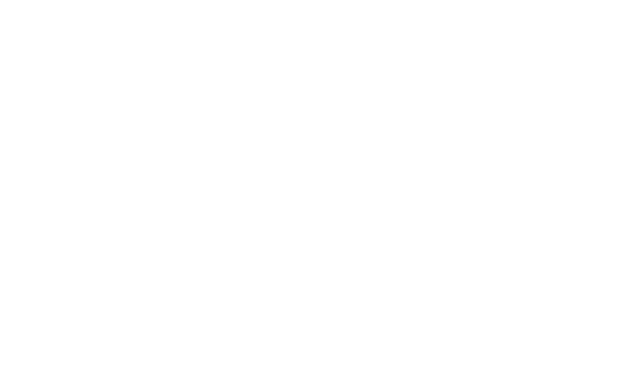
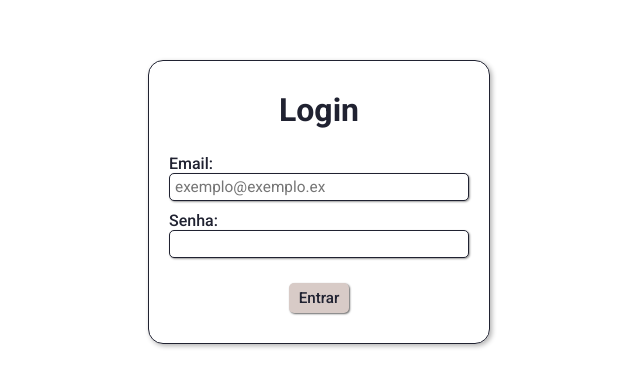
Before and after one commit to RGMenezes/jogo_da_velha, a Next.js app: page /login in a window 1280 px wide. Shown: the part 190-576 px from the top of the page, without its empty margins (321-961 px from the left). Built offline with nearby package versions, Linux system fonts and the light colour scheme.

Commit message:
layout login finalizado

```diff
--- a/src/app/api/auth/[...nextauth]/route.ts
+++ b/src/app/api/auth/[...nextauth]/route.ts
@@ -13,7 +13,7 @@
         email: { label: 'email', type: 'text'},
         password: { label: 'password', type: 'password'}
       },
-      async authorize(credentials, req) {
+      async authorize(credentials, req): Promise<any> {
         Database()
 
         if(!credentials?.email || !credentials?.password ){
@@ -21,7 +21,7 @@
         }
 
         try {
-          const user: any = await User.findOne({email: credentials?.email})
+          const user = await User.findOne({email: credentials?.email})
 
           if(!user){
             throw new Error("Esta conta não exite!");
--- /dev/null
+++ b/src/app/login/page.module.css
@@ -0,0 +1,28 @@
+.container_form{
+  height: 98vh;
+
+  display: flex;
+  justify-content: center;
+  align-items: center;
+}
+
+.form{
+  width: fit-content;
+  padding: 30px 20px;
+
+  display: flex;
+  flex-flow: column nowrap;
+  justify-content: center;
+  align-items: center;
+  gap: 25px;
+
+  border: 1px solid var(--color-background);
+  border-radius: 15px;
+  box-shadow: 2px 2px 5px rgba(0, 0, 0, 0.3);
+}
+
+.container_input{
+  display: flex;
+  flex-flow: column nowrap;
+  gap: 10px;
+}
--- a/src/app/login/page.tsx
+++ b/src/app/login/page.tsx
@@ -1,9 +1,35 @@
+import InputText from '@form/InputText'
+import Button from "@form/Button"
 import styles from './page.module.css'
 
 export default function Login(){
   return (
-    <form>
+    <div className={styles.container_form}>
+      <form className={styles.form} method='POST' action='/api/auth'>
+        <h1>Login</h1>
 
-    </form>
+        <div className={styles.container_input}>
+          <InputText
+            text='Email: '
+            type='email'
+            id='email'
+            name='email'
+            autoComplete='email'
+            placeholder='exemplo@exemplo.ex'
+            require={true}
+          />
+          <InputText
+            text='Senha: '
+            type='password'
+            id='password'
+            name='password'
+            minLength={8}
+            require={true}
+          />
+        </div>
+
+        <Button type='submit'>Entrar</Button>
+      </form>
+    </div>
   )
 }
--- /dev/null
+++ b/src/components/form/InputText.module.css
@@ -0,0 +1,25 @@
+.container{
+  width: 300px;
+
+  display: flex;
+  flex-flow: column nowrap;
+}
+
+.label{
+  cursor: pointer;
+  font: normal 500 1em var(--font);
+}
+
+.input{
+  padding: 4px 5px;
+
+  border: 1px solid var(--color-background);
+  border-radius: 5px;
+  box-shadow: 1px 1px 2px rgba(0, 0, 0, 0.4);
+
+  font: normal 400 .96em var(--font);
+  color: var(--color-background);
+}
+.input:focus{
+  outline-color: var(--color-background);
+}
--- /dev/null
+++ b/src/components/form/InputText.tsx
@@ -0,0 +1,55 @@
+import styles from './InputText.module.css'
+
+interface InputText{
+  text: string;
+  type: string
+  name: string;
+  id: string;
+  autoComplete?: string;
+  require?: boolean;
+  placeholder?: string;
+  defaultValue?: string;
+  maxLength?: number;
+  minLength?: number;
+}
+
+export default function InputText({
+  text,
+  type,
+  name,
+  id,
+  autoComplete,
+  require,
+  placeholder,
+  defaultValue,
+  maxLength,
+  minLength,
+}: InputText){
+  return (
+    <div className={styles.container}>
+      <label className={styles.label} htmlFor={id}>{text}</label>
+      {require ? (
+        <input
+          className={styles.input}
+          type={type} name={name} id={id}
+          autoComplete={autoComplete}
+          placeholder={placeholder}
+          defaultValue={defaultValue}
+          maxLength={maxLength}
+          minLength={minLength}
+          required
+        />
+      ): (
+        <input
+          className={styles.input}
+          type={type} name={name} id={id}
+          autoComplete={autoComplete}
+          placeholder={placeholder}
+          defaultValue={defaultValue}
+          maxLength={maxLength}
+          minLength={minLength}
+        />
+      )}
+    </div>
+  )
+}
```
Also changed, not shown: src/app/login/page.molule.css (deleted), 1 other file (tests, documents, lock files or other folders).
